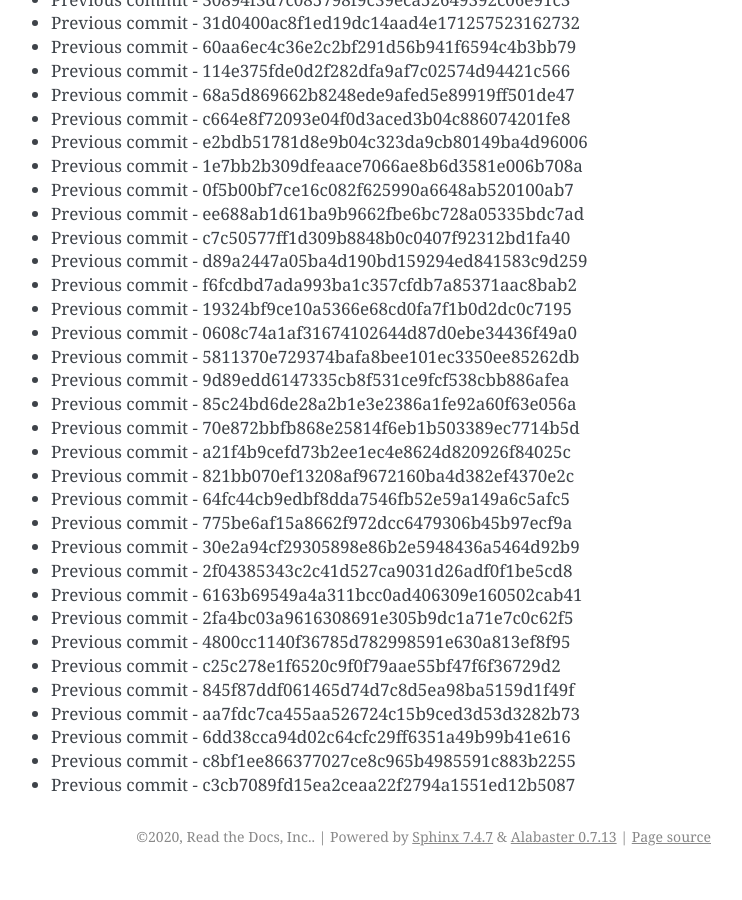
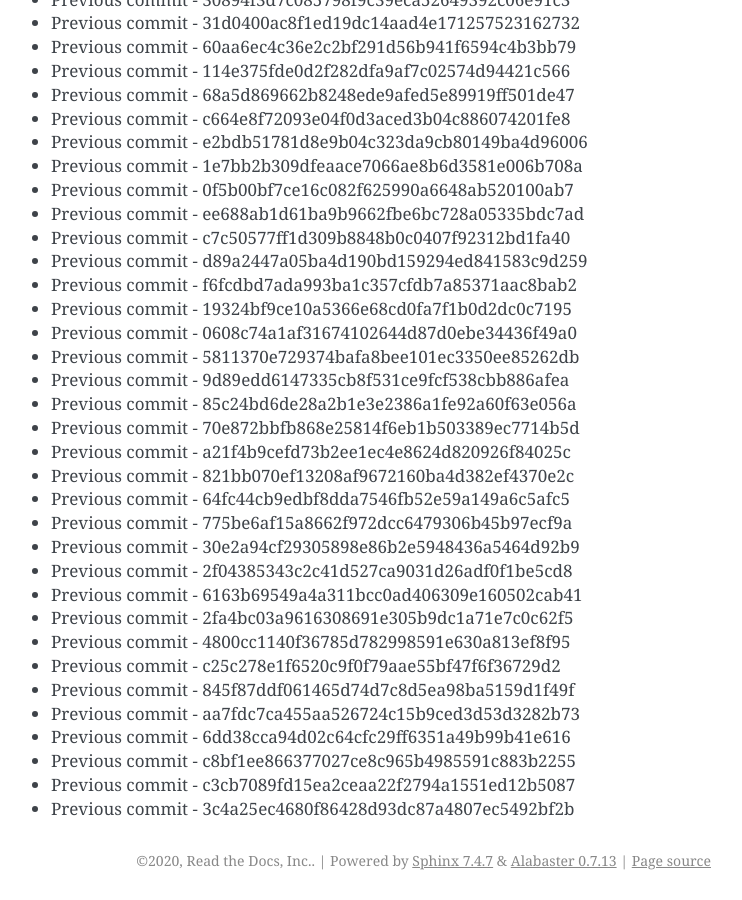
Before and after one commit to readthedocs/rtd-git-stresstest, a Sphinx documentation site: the page built from docs/updates.rst, in a window 1280 px wide and 900 px high, scrolled down 83350 px. Shown: the whole window, without its empty margins (399-1141 px from the left). Built offline with Sphinx 7.4.7, drawn with Linux system fonts in a browser that asks for light colours; before the commit the page ends 84226 px from its top, so only the background shows below that.

Commit message:
Generating commit from previous: 3c4a25ec4680f86428d93dc87a4807ec5492bf2b

```diff
--- a/docs/updates.rst
+++ b/docs/updates.rst
@@ -3534,3 +3534,4 @@ It can be tested for any performance characteristics.
 * Previous commit - 6dd38cca94d02c64cfc29ff6351a49b99b41e616
 * Previous commit - c8bf1ee866377027ce8c965b4985591c883b2255
 * Previous commit - c3cb7089fd15ea2ceaa22f2794a1551ed12b5087
+* Previous commit - 3c4a25ec4680f86428d93dc87a4807ec5492bf2b
```
